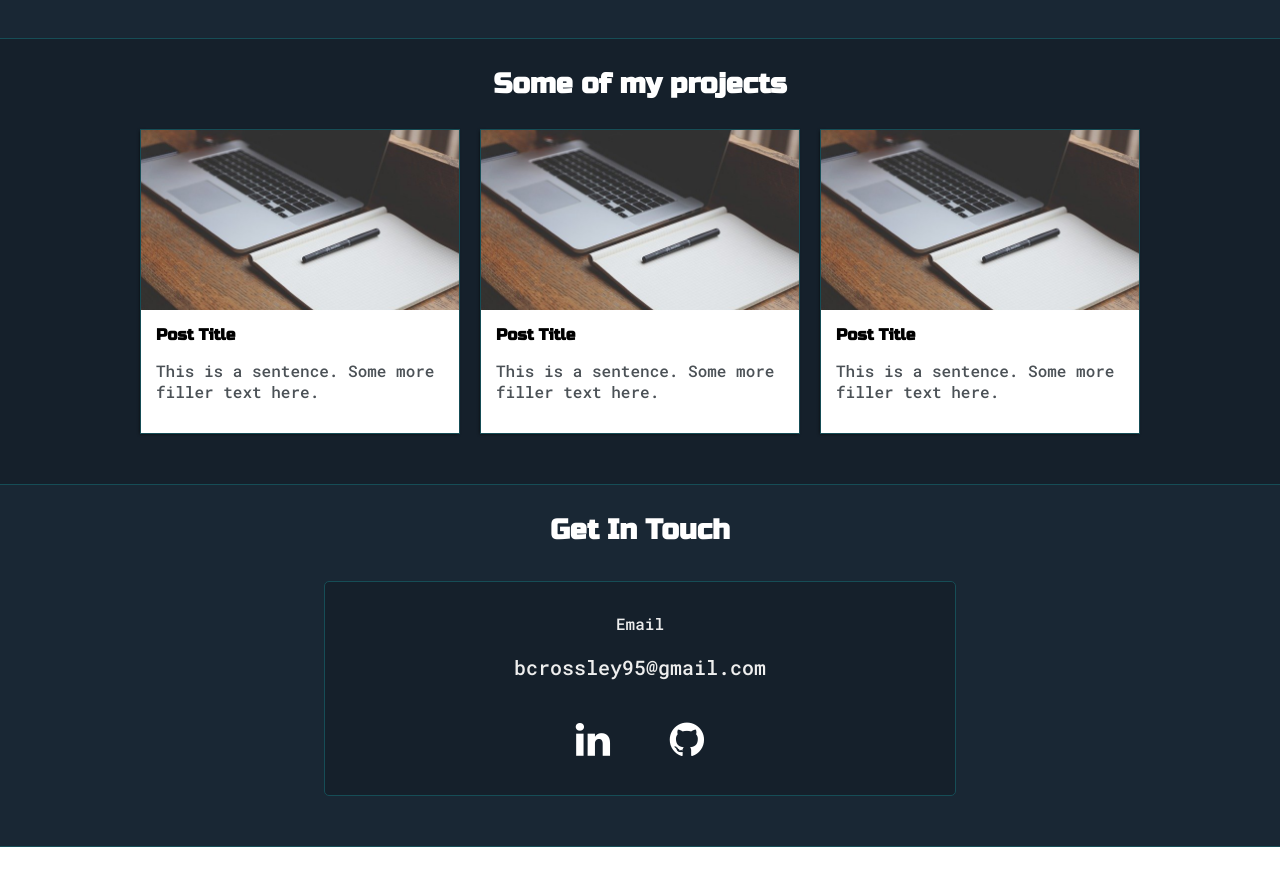
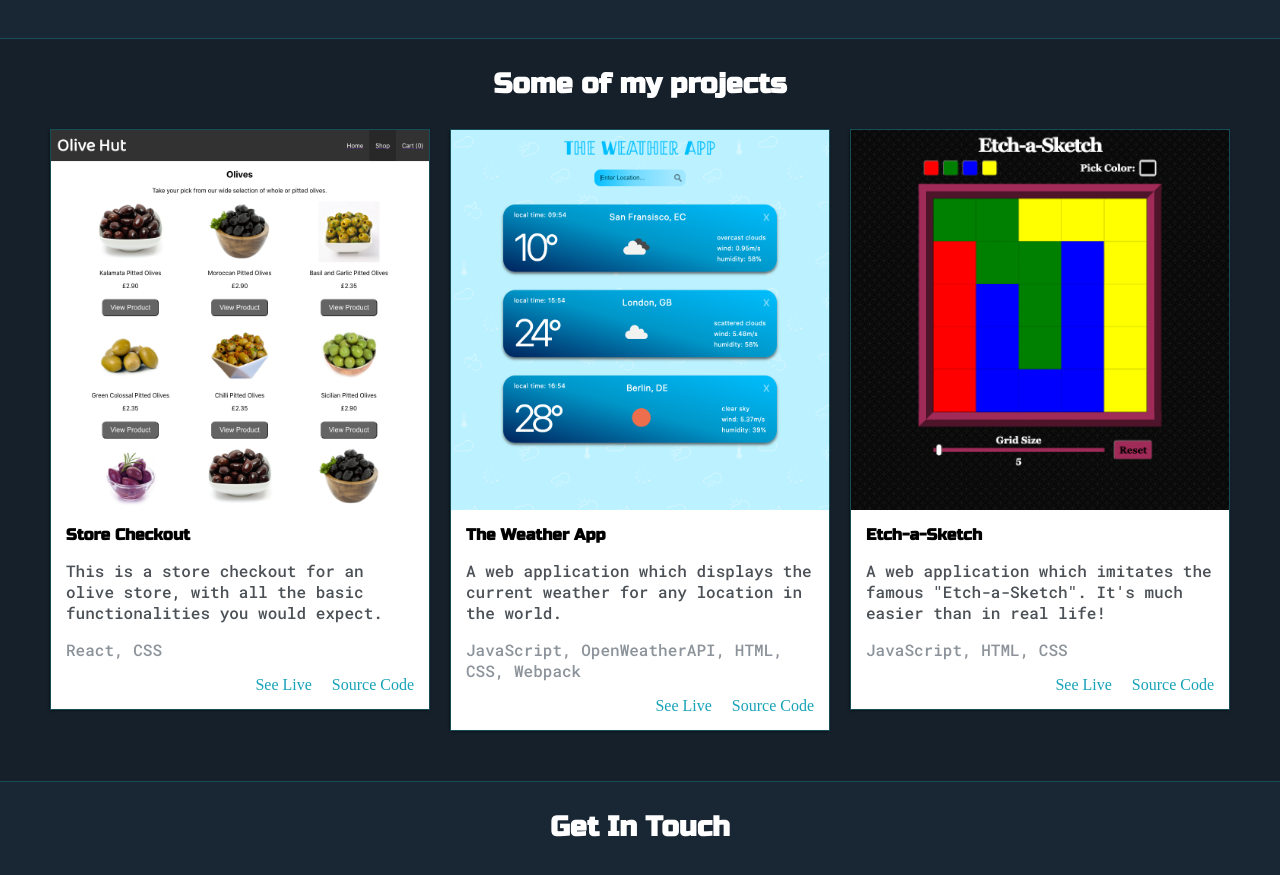
Before and after one commit to dasbobbit/portfolio, a website: page index.html in a window 1280 px wide. Shown: the part 1160-2035 px from the top of the page. Before the commit the page ends 2007 px from the top, so only its background shows below. Drawn offline with Linux system fonts and the light colour scheme.

Commit message:
added 3 projects

```diff
--- a/index.html
+++ b/index.html
@@ -115,30 +115,60 @@
             <div class="post-wrapper">
                 <div>
                     <div class="post">
-                    <img class="thumbnail" src="images/desk.jpg" alt="">
-                    <div class="post-preview">
-                        <h6 class="post-title">Post Title</h6>
-                        <p class="post-intro">This is a sentence. Some more filler text here.</p>
+                        <div class="thumbnail">
+                            <a href="https://dasbobbit.github.io/shopping-cart/" target="_blank" rel="noopener noreferrer">
+                                <img class="thumbnail-preview" src="images/Olive-products.png" alt="">
+                                <img class="thumbnail-hover" src="images/Olive-checkout.png" alt="">
+                            </a>
+                        </div>
+                        <div class="post-preview">
+                            <h6 class="post-title">Store Checkout</h6>
+                            <p class="post-intro">This is a store checkout for an olive store, with all the basic functionalities you would expect.</p>
+                            <p class="post-tech">React, CSS</p>
+                            <div class="external-links">
+                                <a href="https://dasbobbit.github.io/shopping-cart/" class="post-link" target="_blank" rel="noopener noreferrer">See Live</a>
+                                <a href="https://github.com/dasbobbit/shopping-cart/" class="post-link" target="_blank" rel="noopener noreferrer">Source Code</a>
+                            </div>
                         </div>
                     </div>
                 </div>
 
                 <div>
                     <div class="post">
-                        <img class="thumbnail" src="images/desk.jpg" alt="">
+                        <div class="thumbnail">
+                            <a href="https://dasbobbit.github.io/weather-app/dist/index.html" target="_blank" rel="noopener noreferrer">
+                                <img class="thumbnail-preview" src="images/weather-preview-day.png" alt="">
+                                <img class="thumbnail-hover" src="images/weather-preview-night.png" alt="">
+                            </a>
+                        </div>
                         <div class="post-preview">
-                            <h6 class="post-title">Post Title</h6>
-                            <p class="post-intro">This is a sentence. Some more filler text here.</p>
+                            <h6 class="post-title">The Weather App</h6>
+                            <p class="post-intro">A web application which displays the current weather for any location in the world.</p>
+                            <p class="post-tech">JavaScript, OpenWeatherAPI, HTML, CSS, Webpack</p>
+                            <div class="external-links">
+                                <a href="https://dasbobbit.github.io/weather-app/dist/index.html" class="post-link" target="_blank" rel="noopener noreferrer">See Live</a>
+                                <a href="https://github.com/dasbobbit/weather-app/" class="post-link" target="_blank" rel="noopener noreferrer">Source Code</a>
+                            </div>
                         </div>
                     </div>
                 </div>
 
                 <div>
                     <div class="post">
-                        <img class="thumbnail" src="images/desk.jpg" alt="">
+                        <div class="thumbnail">
+                            <a href="https://dasbobbit.github.io/etch-a-sketch/" target="_blank" rel="noopener noreferrer">
+                                <img class="thumbnail-preview" src="images/etch-a-sketch-color.png" alt="">
+                                <img class="thumbnail-hover" src="images/etch-a-sketch-hello.png" alt="">
+                            </a>
+                        </div>
                         <div class="post-preview">
-                            <h6 class="post-title">Post Title</h6>
-                            <p class="post-intro">This is a sentence. Some more filler text here.</p>
+                            <h6 class="post-title">Etch-a-Sketch</h6>
+                            <p class="post-intro">A web application which imitates the famous "Etch-a-Sketch". It's much easier than in real life!</p>
+                            <p class="post-tech">JavaScript, HTML, CSS</p>
+                            <div class="external-links">
+                                <a href="https://dasbobbit.github.io/etch-a-sketch/" class="post-link" target="_blank" rel="noopener noreferrer">See Live</a>
+                                <a href="https://github.com/dasbobbit/etch-a-sketch" class="post-link" target="_blank" rel="noopener noreferrer">Source Code</a>
+                            </div>
                         </div>
                     </div>
                 </div>
@@ -152,22 +182,6 @@
         <div class="main-container">
             <h3 style="text-align: center;">Get In Touch</h3>
             <h5 style="text-align: center;"></h5>
-
-            <!-- <form id="contact-form">
-                <label for="">Name</label>
-                <input class="input-field" type="text" name="name">
-
-                <label for="">Subject</label>
-                <input class="input-field" type="text" name="subject">
-
-                <label for="">Email</label>
-                <input class="input-field" type="text" name="email">
-
-                <label for="">Message</label>
-                <textarea class="input-field" type="text" name="message"></textarea>
-
-                <input id="submit-btn" type="submit" value="Send">
-            </form> -->
 
             <div id="contact-me">
                 <p>Email</p>
--- a/styles/style.css
+++ b/styles/style.css
@@ -267,7 +267,7 @@ h6 {font-size: 16px;}
 
 .post-wrapper {
     display: grid;
-    grid-template-columns: repeat(auto-fit, 320px);
+    grid-template-columns: repeat(auto-fit, 380px);
     gap: 20px;
     justify-content: center;
 }
@@ -280,10 +280,32 @@ h6 {font-size: 16px;}
 }
 
 .thumbnail {
+    position: relative;
     display: block;
     width: 100%;
-    height: 180px;
+    height: 380px;
     object-fit: cover;
+}
+
+.thumbnail-preview {
+    display: block;
+    position: absolute;
+    width: 100%;
+    height: 380px;
+    object-fit: cover;
+}
+
+.thumbnail-hover {
+    position: absolute;
+    opacity: 0;
+    width: 100%;
+    height: 380px;
+    object-fit: cover;
+}
+
+.thumbnail:hover .thumbnail-hover {
+    opacity: 1;
+    transition: opacity 0.5s ease-in-out;
 }
 
 .post-preview {
@@ -299,6 +321,19 @@ h6 {font-size: 16px;}
 .post-intro {
     color: #4b5156;
     font-size: 16px;
+}
+
+.post-tech {
+    color: #8c939a;
+}
+
+.external-links {
+    display: flex;
+    justify-content: flex-end;
+}
+
+.post-link {
+    margin-left: 20px;
 }
 
 #contact-me {
@@ -320,7 +355,7 @@ h6 {font-size: 16px;}
     text-align: center;
 }
 
-#submit-btn {
+#post-btn {
     margin-top: 10px;
     width: 100%;
     padding-top: 10px;
@@ -328,16 +363,6 @@ h6 {font-size: 16px;}
     color: #fff;
     background-color: var(--buttonColor);
     border: none;
-}
-
-.input-field {
-    width: 100%;
-    padding-top: 10px;
-    padding-bottom: 10px;
-    background-color: var(--secondaryColor);
-    border-radius: 5px;
-    border: 1px solid var(--borderColor);
-    font-size: 14px;
 }
 
 .fa {
@@ -354,11 +379,9 @@ h6 {font-size: 16px;}
 }
 
 
-
 @media screen and (max-width: 1200px) {
     .main-container {
         width: 95%;
-        /* margin: 0 auto; */
     }
 }
 
```
Also changed, not shown: package.json (added, +19 -0 lines), images/Olive-checkout.png (added), images/Olive-products.png (added), images/etch-a-sketch-color.png (added), images/etch-a-sketch-hello.png (added), images/weather-preview-day.png (added), images/weather-preview-night.png (added), 2 other files.
